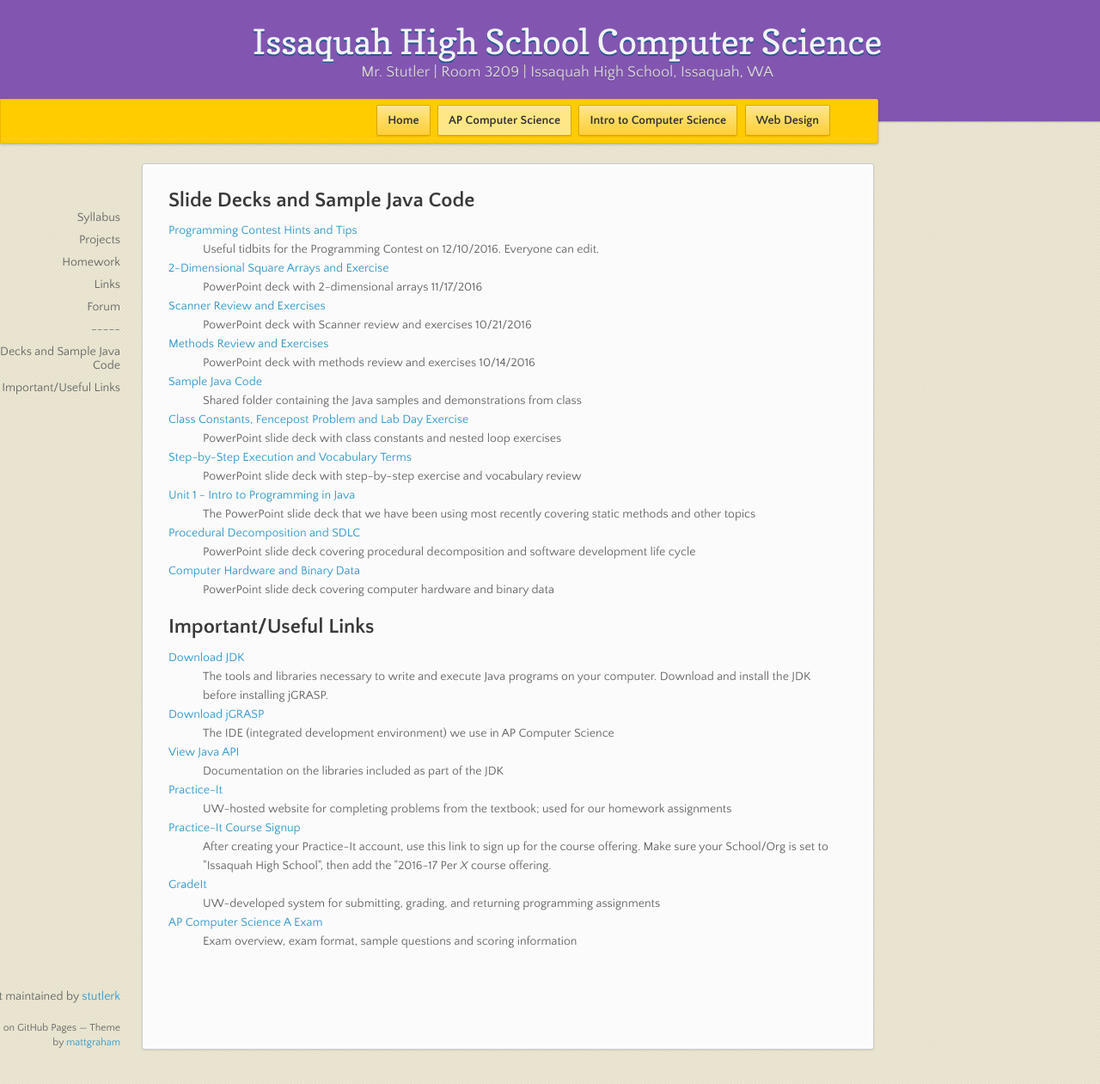
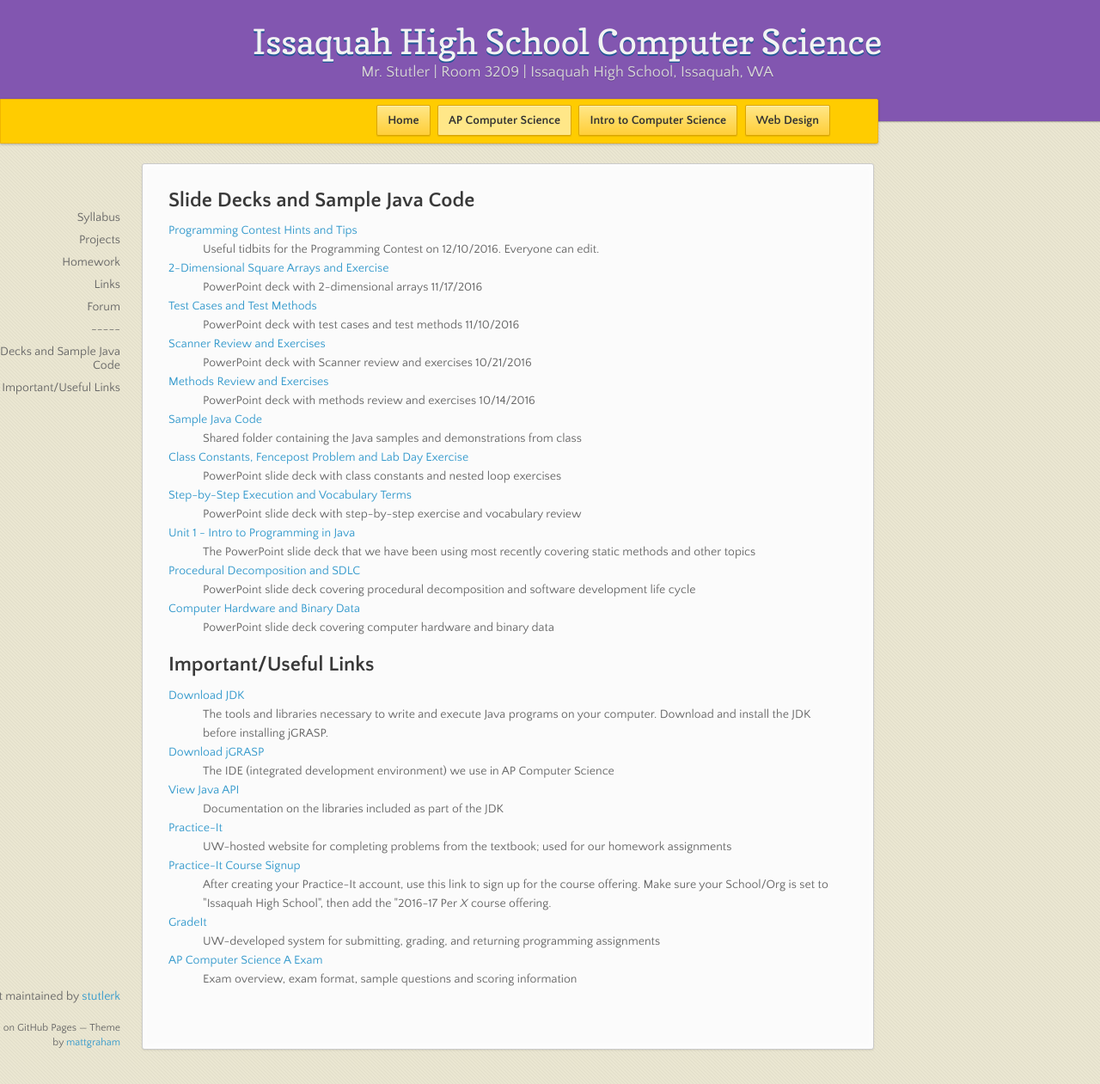
Before and after one commit to stutlerk/ihs-website, a Jekyll site: the page built from _apcs/links.html, in a window 1280 px wide and 1261 px high. Shown: the whole window at 86% size. Built offline with Jekyll 4.4.1, drawn with Linux system fonts in a browser that asks for light colours; nearby versions of some CDN libraries.

Commit message:
Update links.html

```diff
--- a/_apcs/links.html
+++ b/_apcs/links.html
@@ -11,6 +11,9 @@ layout: course
 
     <dt><a href="https://issaquahwednet-my.sharepoint.com/personal/stutlerk_issaquah_wednet_edu/_layouts/15/guestaccess.aspx?guestaccesstoken=P1t%2bzxaKeb31u%2bITSeyGDdkaN76qkKJ1HrGkmTAsgYY%3d&docid=2_0121c736055ac450e9b4e7bebd31e4da3&rev=1">2-Dimensional Square Arrays and Exercise</a></dt>
     <dd>PowerPoint deck with 2-dimensional arrays 11/17/2016</dd>
+
+    <dt><a href="https://issaquahwednet-my.sharepoint.com/personal/stutlerk_issaquah_wednet_edu/_layouts/15/guestaccess.aspx?guestaccesstoken=oTU7cHI6Yyjy5vXWbs3yx%2fV9Ken9doKzbBuWHLWjC1o%3d&docid=0cd42b0849a144949aa5586f3db70fc2d&rev=1">Test Cases and Test Methods</a></dt>
+    <dd>PowerPoint deck with test cases and test methods 11/10/2016</dd>
 
     <dt><a href="https://issaquahwednet-my.sharepoint.com/personal/stutlerk_issaquah_wednet_edu/_layouts/15/guestaccess.aspx?guestaccesstoken=e5jlD8w70zCpigkB3Kc4%2bj%2fJQilUn3XAIhY1Cegk3lY%3d&docid=199433f9f85164aaaacc3582215a7b701&rev=1">Scanner Review and Exercises</a></dt>
     <dd>PowerPoint deck with Scanner review and exercises 10/21/2016</dd>
```
